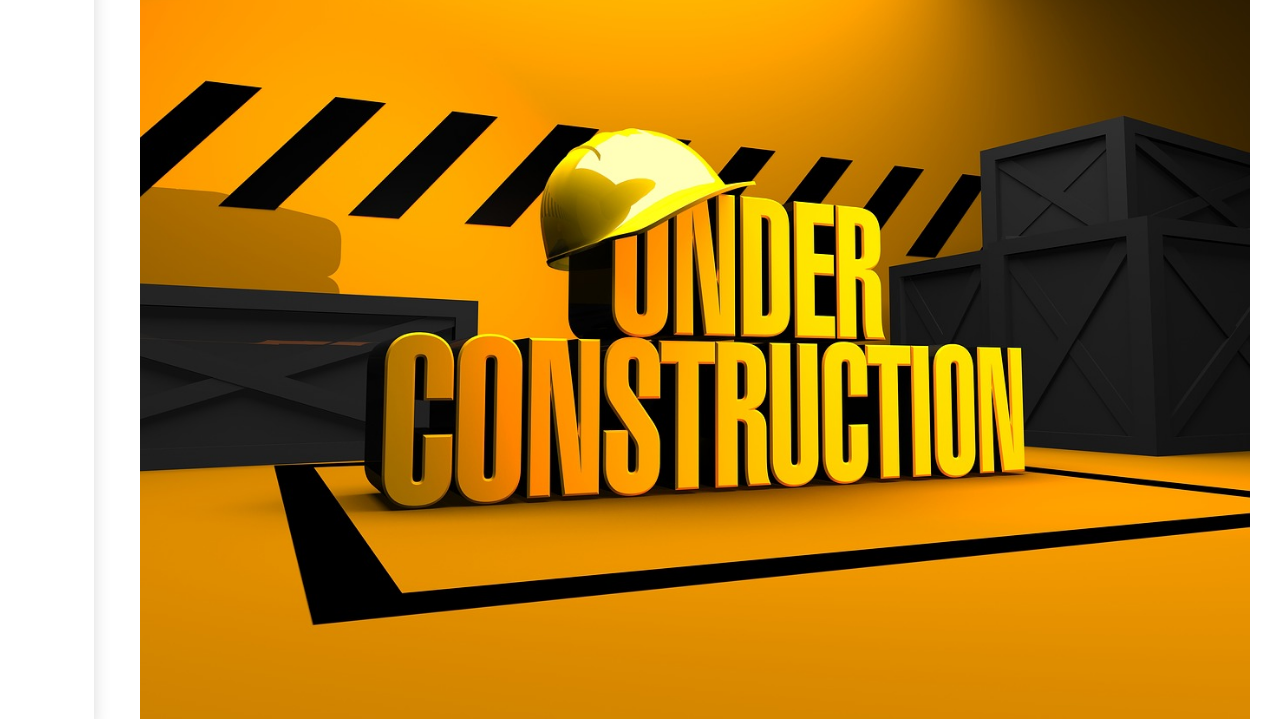
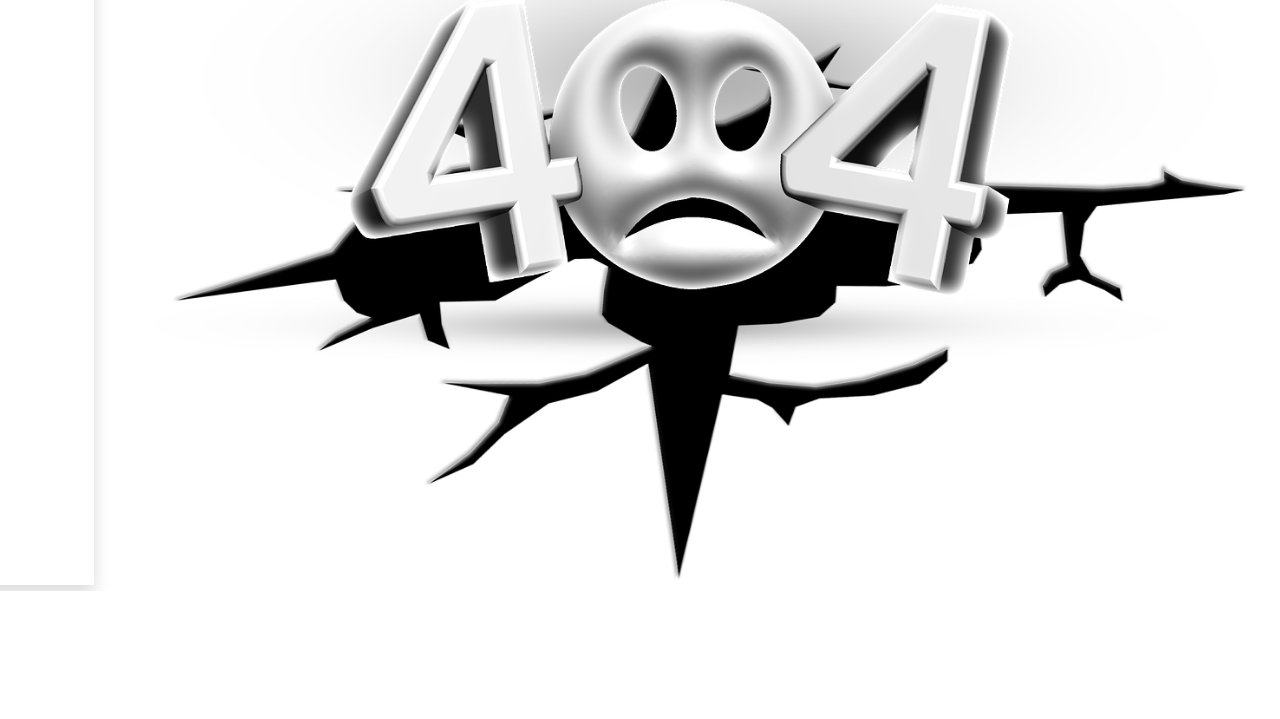
Before and after one commit to Murtuzz/WhitePandaTask, a plain HTML site: page gift.html in a window 1280 px wide. Shown: the part 209-928 px from the top of the page. After the commit the page ends 800 px from the top, so only its background shows below. Drawn offline with nearby package versions, Linux system fonts and the light colour scheme.

Commit message:
Update gift.html

```diff
--- a/gift.html
+++ b/gift.html
@@ -50,7 +50,7 @@
 			</nav>
 
 		</div>
-		<div class="container align-items-center"> <img src="underconstruction.jpg" style="width: 100%;height: 100%;"></div>
+		<div class="container align-items-center"> <img src="error-404.png" style="width: 100%;height: 100%;"></div>
 
 </div>
 </body>
```
